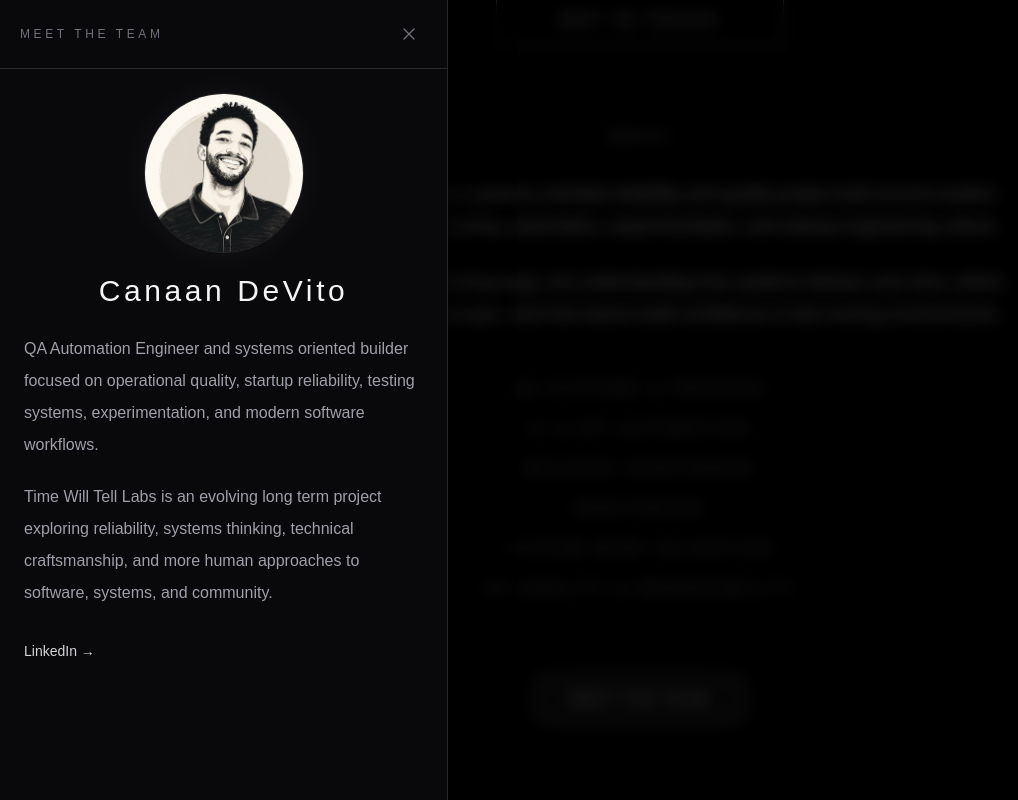
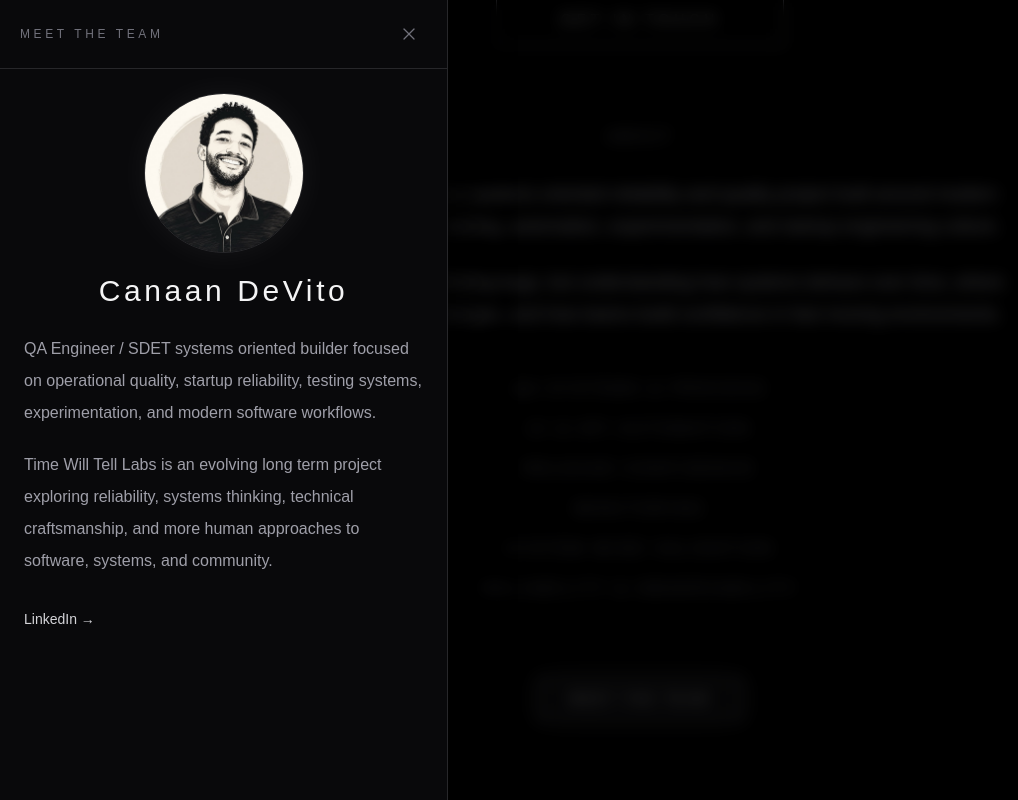
Before and after one commit to canaanalan/time-will-tell-labs-site, a Next.js app: page / in a window 1280 px wide. Both pictures are taken after a click on the button "MEET THE TEAM". Shown: the part 666-1466 px from the top of the page, without its empty margins (0-1018 px from the left). Built offline with nearby package versions, Linux system fonts and the light colour scheme.

Commit message:
update copy

```diff
--- a/app/components/TeamDrawer.tsx
+++ b/app/components/TeamDrawer.tsx
@@ -87,7 +87,7 @@
               </h3>
 
               <p className="mt-6 text-sm leading-7 text-zinc-400 sm:text-base sm:leading-8">
-                QA Automation Engineer and systems oriented builder focused on
+                QA Engineer / SDET systems oriented builder focused on
                 operational quality, startup reliability, testing systems,
                 experimentation, and modern software workflows.
               </p>
```
